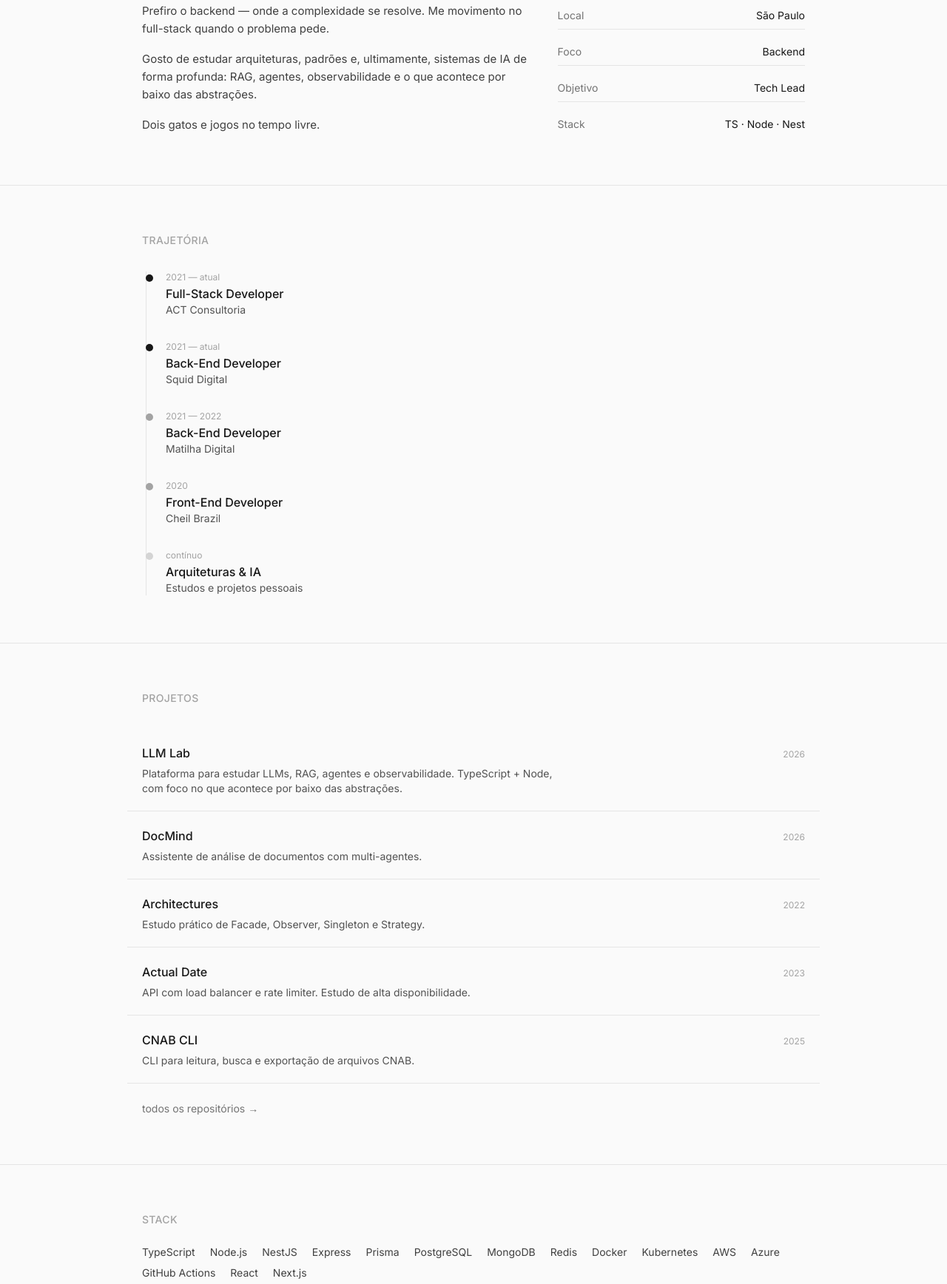
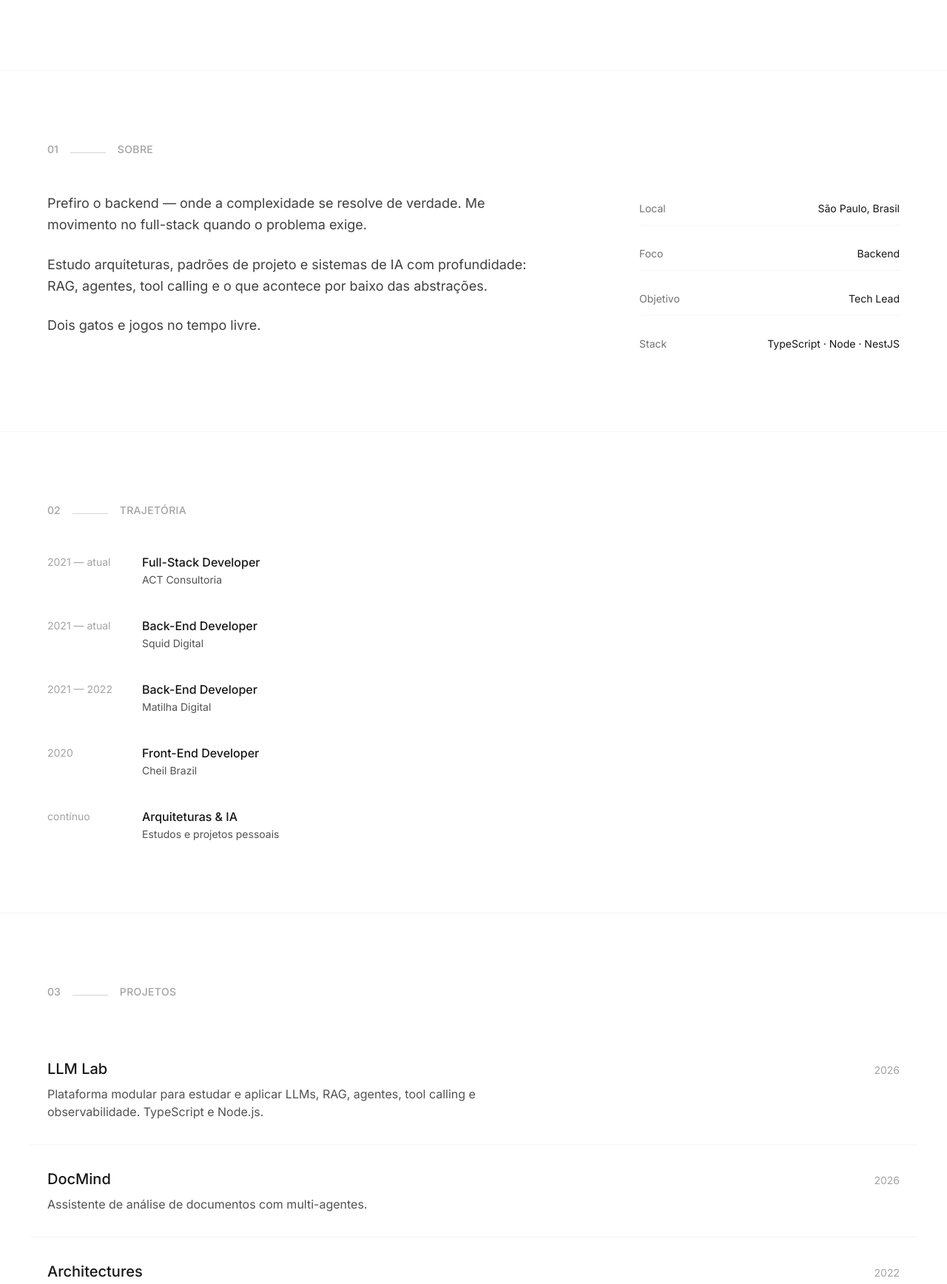
Before and after one commit to graxz/portfolio, a plain HTML site: page index.html in a window 1280 px wide. Shown: the part 539-2275 px from the top of the page at 74% size. Drawn offline with nearby package versions, Linux system fonts and the light colour scheme.

Commit message:
Elevate design to refined minimalist style with better hierarchy and whitespace

```diff
--- a/index.html
+++ b/index.html
@@ -7,173 +7,183 @@
   <script src="https://cdn.tailwindcss.com"></script>
   <link rel="preconnect" href="https://fonts.googleapis.com">
   <link rel="preconnect" href="https://fonts.gstatic.com" crossorigin>
-  <link href="https://fonts.googleapis.com/css2?family=Inter:wght@300;400;500;600&display=swap" rel="stylesheet">
+  <link href="https://fonts.googleapis.com/css2?family=Inter:wght@300;400;500;600;700&display=swap" rel="stylesheet">
   <script>
     tailwind.config = {
       theme: {
         extend: {
           fontFamily: { sans: ['Inter', 'system-ui', 'sans-serif'] },
-          letterSpacing: { tighter: '-0.03em' }
         }
       }
     }
   </script>
-  <style>
-    .timeline::before {
-      content: '';
-      position: absolute;
-      left: 5px;
-      top: 0;
-      bottom: 0;
-      width: 1px;
-      background: #e5e5e5;
-    }
-  </style>
 </head>
-<body class="font-sans antialiased bg-[#fafafa] text-neutral-900">
+<body class="font-sans antialiased bg-white text-neutral-900">
   <!-- Nav -->
-  <nav class="fixed top-0 inset-x-0 z-50 border-b border-neutral-200/60 bg-white/70 backdrop-blur-xl">
-    <div class="max-w-4xl mx-auto px-5 h-14 flex items-center justify-between">
-      <a href="#" class="text-[13px] font-medium tracking-tight">Isaddora</a>
-      <div class="flex items-center gap-5 text-[13px] text-neutral-500">
-        <a href="#sobre" class="hover:text-neutral-900 transition-colors">sobre</a>
-        <a href="#trajetoria" class="hover:text-neutral-900 transition-colors">trajetória</a>
-        <a href="#projetos" class="hover:text-neutral-900 transition-colors">projetos</a>
-        <a href="https://github.com/graxz" target="_blank" class="hover:text-neutral-900 transition-colors">github</a>
+  <nav class="fixed top-0 inset-x-0 z-50 bg-white/80 backdrop-blur-md border-b border-neutral-100">
+    <div class="max-w-6xl mx-auto px-6 h-16 flex items-center justify-between">
+      <a href="#" class="text-sm font-medium tracking-tight">Isaddora Freitas</a>
+      <div class="hidden sm:flex items-center gap-8 text-sm text-neutral-500">
+        <a href="#sobre" class="hover:text-neutral-900 transition-colors">Sobre</a>
+        <a href="#trajetoria" class="hover:text-neutral-900 transition-colors">Trajetória</a>
+        <a href="#projetos" class="hover:text-neutral-900 transition-colors">Projetos</a>
+        <a href="https://github.com/graxz" target="_blank" class="hover:text-neutral-900 transition-colors">GitHub</a>
       </div>
     </div>
   </nav>
 
   <!-- Hero -->
-  <header class="pt-28 pb-20 px-5">
-    <div class="max-w-4xl mx-auto">
-      <div class="flex items-center gap-4 mb-8">
-        <img src="https://avatars.githubusercontent.com/u/60474834?v=4" alt="Isaddora Freitas" class="w-12 h-12 rounded-full object-cover">
+  <header class="pt-32 pb-24 px-6">
+    <div class="max-w-6xl mx-auto">
+      <div class="flex items-center gap-4 mb-10">
+        <img src="https://avatars.githubusercontent.com/u/60474834?v=4" alt="Isaddora Freitas" class="w-14 h-14 rounded-full object-cover">
         <div>
-          <h1 class="text-[28px] sm:text-[32px] font-semibold tracking-tighter leading-none">Isaddora Freitas</h1>
-          <p class="text-sm text-neutral-500 mt-1">Backend · São Paulo</p>
+          <p class="text-sm text-neutral-500">Backend Developer · São Paulo</p>
         </div>
       </div>
-      <p class="text-[17px] leading-relaxed text-neutral-700 max-w-2xl">
-        Desenvolvedora com foco em backend. Construo sistemas claros, observáveis e que resolvem problemas reais.<br class="hidden sm:block">
-        Em direção a Tech Lead.
+      <h1 class="text-5xl sm:text-6xl md:text-7xl font-semibold tracking-tighter leading-[0.95] max-w-3xl">
+        Sistemas claros.<br>Problemas resolvidos.
+      </h1>
+      <p class="mt-8 text-lg sm:text-xl text-neutral-600 max-w-xl leading-relaxed">
+        Desenvolvedora com foco em backend. Construo soluções observáveis e escaláveis. Em direção a Tech Lead.
       </p>
-      <div class="mt-8 flex gap-3">
-        <a href="https://github.com/graxz" target="_blank" class="text-sm px-4 py-2 rounded-md border border-neutral-300 hover:bg-neutral-100 transition-colors">GitHub</a>
-        <a href="https://www.linkedin.com/in/isaddorafreitas/" target="_blank" class="text-sm px-4 py-2 rounded-md border border-neutral-300 hover:bg-neutral-100 transition-colors">LinkedIn</a>
+      <div class="mt-10 flex gap-4">
+        <a href="https://github.com/graxz" target="_blank" class="text-sm px-5 py-2.5 border border-neutral-300 rounded-full hover:bg-neutral-50 transition-colors">GitHub</a>
+        <a href="https://www.linkedin.com/in/isaddorafreitas/" target="_blank" class="text-sm px-5 py-2.5 border border-neutral-300 rounded-full hover:bg-neutral-50 transition-colors">LinkedIn</a>
       </div>
     </div>
   </header>
 
-  <!-- About -->
-  <section id="sobre" class="py-16 px-5 border-t border-neutral-200">
-    <div class="max-w-4xl mx-auto">
-      <h2 class="text-sm font-medium text-neutral-400 mb-6 tracking-wide uppercase">Sobre</h2>
-      <div class="grid md:grid-cols-5 gap-10">
-        <div class="md:col-span-3 text-[15px] leading-relaxed text-neutral-700 space-y-4">
-          <p>Prefiro o backend — onde a complexidade se resolve. Me movimento no full-stack quando o problema pede.</p>
-          <p>Gosto de estudar arquiteturas, padrões e, ultimamente, sistemas de IA de forma profunda: RAG, agentes, observabilidade e o que acontece por baixo das abstrações.</p>
+  <!-- 01 Sobre -->
+  <section id="sobre" class="py-24 px-6 border-t border-neutral-100">
+    <div class="max-w-6xl mx-auto">
+      <div class="flex items-baseline gap-4 mb-12">
+        <span class="text-sm font-medium text-neutral-400">01</span>
+        <div class="w-12 h-px bg-neutral-300"></div>
+        <h2 class="text-sm font-medium tracking-wide uppercase text-neutral-400">Sobre</h2>
+      </div>
+      <div class="grid md:grid-cols-12 gap-12">
+        <div class="md:col-span-7 text-lg leading-relaxed text-neutral-700 space-y-6">
+          <p>Prefiro o backend — onde a complexidade se resolve de verdade. Me movimento no full-stack quando o problema exige.</p>
+          <p>Estudo arquiteturas, padrões de projeto e sistemas de IA com profundidade: RAG, agentes, tool calling e o que acontece por baixo das abstrações.</p>
           <p>Dois gatos e jogos no tempo livre.</p>
         </div>
-        <div class="md:col-span-2 space-y-3 text-sm">
-          <div class="flex justify-between py-2 border-b border-neutral-200"><span class="text-neutral-500">Local</span><span>São Paulo</span></div>
-          <div class="flex justify-between py-2 border-b border-neutral-200"><span class="text-neutral-500">Foco</span><span>Backend</span></div>
-          <div class="flex justify-between py-2 border-b border-neutral-200"><span class="text-neutral-500">Objetivo</span><span>Tech Lead</span></div>
-          <div class="flex justify-between py-2"><span class="text-neutral-500">Stack</span><span>TS · Node · Nest</span></div>
+        <div class="md:col-span-4 md:col-start-9 space-y-4 text-sm">
+          <div class="flex justify-between py-3 border-b border-neutral-100"><span class="text-neutral-500">Local</span><span>São Paulo, Brasil</span></div>
+          <div class="flex justify-between py-3 border-b border-neutral-100"><span class="text-neutral-500">Foco</span><span>Backend</span></div>
+          <div class="flex justify-between py-3 border-b border-neutral-100"><span class="text-neutral-500">Objetivo</span><span>Tech Lead</span></div>
+          <div class="flex justify-between py-3"><span class="text-neutral-500">Stack</span><span>TypeScript · Node · NestJS</span></div>
         </div>
       </div>
     </div>
   </section>
 
-  <!-- Trajectory -->
-  <section id="trajetoria" class="py-16 px-5 border-t border-neutral-200">
-    <div class="max-w-4xl mx-auto">
-      <h2 class="text-sm font-medium text-neutral-400 mb-8 tracking-wide uppercase">Trajetória</h2>
-      <div class="relative timeline pl-8 space-y-8">
-        <div class="relative">
-          <div class="absolute -left-[27px] top-1 w-2.5 h-2.5 rounded-full bg-neutral-900"></div>
-          <div class="text-xs text-neutral-400 mb-0.5">2021 — atual</div>
-          <div class="font-medium">Full-Stack Developer</div>
-          <div class="text-sm text-neutral-600">ACT Consultoria</div>
+  <!-- 02 Trajetória -->
+  <section id="trajetoria" class="py-24 px-6 border-t border-neutral-100">
+    <div class="max-w-6xl mx-auto">
+      <div class="flex items-baseline gap-4 mb-12">
+        <span class="text-sm font-medium text-neutral-400">02</span>
+        <div class="w-12 h-px bg-neutral-300"></div>
+        <h2 class="text-sm font-medium tracking-wide uppercase text-neutral-400">Trajetória</h2>
+      </div>
+      <div class="max-w-2xl space-y-10">
+        <div class="flex gap-8">
+          <div class="text-sm text-neutral-400 w-24 shrink-0 pt-0.5">2021 — atual</div>
+          <div>
+            <div class="font-medium">Full-Stack Developer</div>
+            <div class="text-neutral-600 text-sm mt-0.5">ACT Consultoria</div>
+          </div>
         </div>
-        <div class="relative">
-          <div class="absolute -left-[27px] top-1 w-2.5 h-2.5 rounded-full bg-neutral-900"></div>
-          <div class="text-xs text-neutral-400 mb-0.5">2021 — atual</div>
-          <div class="font-medium">Back-End Developer</div>
-          <div class="text-sm text-neutral-600">Squid Digital</div>
+        <div class="flex gap-8">
+          <div class="text-sm text-neutral-400 w-24 shrink-0 pt-0.5">2021 — atual</div>
+          <div>
+            <div class="font-medium">Back-End Developer</div>
+            <div class="text-neutral-600 text-sm mt-0.5">Squid Digital</div>
+          </div>
         </div>
-        <div class="relative">
-          <div class="absolute -left-[27px] top-1 w-2.5 h-2.5 rounded-full bg-neutral-400"></div>
-          <div class="text-xs text-neutral-400 mb-0.5">2021 — 2022</div>
-          <div class="font-medium">Back-End Developer</div>
-          <div class="text-sm text-neutral-600">Matilha Digital</div>
+        <div class="flex gap-8">
+          <div class="text-sm text-neutral-400 w-24 shrink-0 pt-0.5">2021 — 2022</div>
+          <div>
+            <div class="font-medium">Back-End Developer</div>
+            <div class="text-neutral-600 text-sm mt-0.5">Matilha Digital</div>
+          </div>
         </div>
-        <div class="relative">
-          <div class="absolute -left-[27px] top-1 w-2.5 h-2.5 rounded-full bg-neutral-400"></div>
-          <div class="text-xs text-neutral-400 mb-0.5">2020</div>
-          <div class="font-medium">Front-End Developer</div>
-          <div class="text-sm text-neutral-600">Cheil Brazil</div>
+        <div class="flex gap-8">
+          <div class="text-sm text-neutral-400 w-24 shrink-0 pt-0.5">2020</div>
+          <div>
+            <div class="font-medium">Front-End Developer</div>
+            <div class="text-neutral-600 text-sm mt-0.5">Cheil Brazil</div>
+          </div>
         </div>
-        <div class="relative">
-          <div class="absolute -left-[27px] top-1 w-2.5 h-2.5 rounded-full bg-neutral-300"></div>
-          <div class="text-xs text-neutral-400 mb-0.5">contínuo</div>
-          <div class="font-medium">Arquiteturas & IA</div>
-          <div class="text-sm text-neutral-600">Estudos e projetos pessoais</div>
+        <div class="flex gap-8">
+          <div class="text-sm text-neutral-400 w-24 shrink-0 pt-0.5">contínuo</div>
+          <div>
+            <div class="font-medium">Arquiteturas & IA</div>
+            <div class="text-neutral-600 text-sm mt-0.5">Estudos e projetos pessoais</div>
+          </div>
         </div>
       </div>
     </div>
   </section>
 
-  <!-- Projects -->
-  <section id="projetos" class="py-16 px-5 border-t border-neutral-200">
-    <div class="max-w-4xl mx-auto">
-      <h2 class="text-sm font-medium text-neutral-400 mb-8 tracking-wide uppercase">Projetos</h2>
-      <div class="space-y-px">
-        <a href="https://github.com/graxz/llm-lab" target="_blank" class="block group py-5 border-b border-neutral-200 hover:bg-neutral-50 -mx-5 px-5 transition-colors">
-          <div class="flex items-baseline justify-between gap-4">
-            <h3 class="font-medium group-hover:underline underline-offset-4">LLM Lab</h3>
-            <span class="text-xs text-neutral-400 shrink-0">2026</span>
+  <!-- 03 Projetos -->
+  <section id="projetos" class="py-24 px-6 border-t border-neutral-100">
+    <div class="max-w-6xl mx-auto">
+      <div class="flex items-baseline gap-4 mb-12">
+        <span class="text-sm font-medium text-neutral-400">03</span>
+        <div class="w-12 h-px bg-neutral-300"></div>
+        <h2 class="text-sm font-medium tracking-wide uppercase text-neutral-400">Projetos</h2>
+      </div>
+      <div class="space-y-0">
+        <a href="https://github.com/graxz/llm-lab" target="_blank" class="group block py-8 border-b border-neutral-100 hover:bg-neutral-50/50 -mx-6 px-6 transition-colors">
+          <div class="flex items-baseline justify-between gap-6">
+            <h3 class="text-xl font-medium group-hover:underline underline-offset-4">LLM Lab</h3>
+            <span class="text-sm text-neutral-400 shrink-0">2026</span>
           </div>
-          <p class="text-sm text-neutral-600 mt-1.5 max-w-xl">Plataforma para estudar LLMs, RAG, agentes e observabilidade. TypeScript + Node, com foco no que acontece por baixo das abstrações.</p>
+          <p class="mt-2 text-neutral-600 max-w-2xl">Plataforma modular para estudar e aplicar LLMs, RAG, agentes, tool calling e observabilidade. TypeScript e Node.js.</p>
         </a>
-        <a href="https://github.com/graxz/docmind" target="_blank" class="block group py-5 border-b border-neutral-200 hover:bg-neutral-50 -mx-5 px-5 transition-colors">
-          <div class="flex items-baseline justify-between gap-4">
-            <h3 class="font-medium group-hover:underline underline-offset-4">DocMind</h3>
-            <span class="text-xs text-neutral-400 shrink-0">2026</span>
+        <a href="https://github.com/graxz/docmind" target="_blank" class="group block py-8 border-b border-neutral-100 hover:bg-neutral-50/50 -mx-6 px-6 transition-colors">
+          <div class="flex items-baseline justify-between gap-6">
+            <h3 class="text-xl font-medium group-hover:underline underline-offset-4">DocMind</h3>
+            <span class="text-sm text-neutral-400 shrink-0">2026</span>
           </div>
-          <p class="text-sm text-neutral-600 mt-1.5">Assistente de análise de documentos com multi-agentes.</p>
+          <p class="mt-2 text-neutral-600">Assistente de análise de documentos com multi-agentes.</p>
         </a>
-        <a href="https://github.com/graxz/architectures" target="_blank" class="block group py-5 border-b border-neutral-200 hover:bg-neutral-50 -mx-5 px-5 transition-colors">
-          <div class="flex items-baseline justify-between gap-4">
-            <h3 class="font-medium group-hover:underline underline-offset-4">Architectures</h3>
-            <span class="text-xs text-neutral-400 shrink-0">2022</span>
+        <a href="https://github.com/graxz/architectures" target="_blank" class="group block py-8 border-b border-neutral-100 hover:bg-neutral-50/50 -mx-6 px-6 transition-colors">
+          <div class="flex items-baseline justify-between gap-6">
+            <h3 class="text-xl font-medium group-hover:underline underline-offset-4">Architectures</h3>
+            <span class="text-sm text-neutral-400 shrink-0">2022</span>
           </div>
-          <p class="text-sm text-neutral-600 mt-1.5">Estudo prático de Facade, Observer, Singleton e Strategy.</p>
+          <p class="mt-2 text-neutral-600">Estudo prático de Facade, Observer, Singleton e Strategy.</p>
         </a>
-        <a href="https://github.com/graxz/actual-date" target="_blank" class="block group py-5 border-b border-neutral-200 hover:bg-neutral-50 -mx-5 px-5 transition-colors">
-          <div class="flex items-baseline justify-between gap-4">
-            <h3 class="font-medium group-hover:underline underline-offset-4">Actual Date</h3>
-            <span class="text-xs text-neutral-400 shrink-0">2023</span>
+        <a href="https://github.com/graxz/actual-date" target="_blank" class="group block py-8 border-b border-neutral-100 hover:bg-neutral-50/50 -mx-6 px-6 transition-colors">
+          <div class="flex items-baseline justify-between gap-6">
+            <h3 class="text-xl font-medium group-hover:underline underline-offset-4">Actual Date</h3>
+            <span class="text-sm text-neutral-400 shrink-0">2023</span>
           </div>
-          <p class="text-sm text-neutral-600 mt-1.5">API com load balancer e rate limiter. Estudo de alta disponibilidade.</p>
+          <p class="mt-2 text-neutral-600">API com load balancer e rate limiter. Estudo de alta disponibilidade.</p>
         </a>
-        <a href="https://github.com/graxz/cnab-cli" target="_blank" class="block group py-5 border-b border-neutral-200 hover:bg-neutral-50 -mx-5 px-5 transition-colors">
-          <div class="flex items-baseline justify-between gap-4">
-            <h3 class="font-medium group-hover:underline underline-offset-4">CNAB CLI</h3>
-            <span class="text-xs text-neutral-400 shrink-0">2025</span>
+        <a href="https://github.com/graxz/cnab-cli" target="_blank" class="group block py-8 border-b border-neutral-100 hover:bg-neutral-50/50 -mx-6 px-6 transition-colors">
+          <div class="flex items-baseline justify-between gap-6">
+            <h3 class="text-xl font-medium group-hover:underline underline-offset-4">CNAB CLI</h3>
+            <span class="text-sm text-neutral-400 shrink-0">2025</span>
           </div>
-          <p class="text-sm text-neutral-600 mt-1.5">CLI para leitura, busca e exportação de arquivos CNAB.</p>
+          <p class="mt-2 text-neutral-600">CLI para leitura, busca e exportação de arquivos CNAB.</p>
         </a>
       </div>
-      <a href="https://github.com/graxz" target="_blank" class="inline-block mt-6 text-sm text-neutral-500 hover:text-neutral-900">todos os repositórios →</a>
+      <a href="https://github.com/graxz" target="_blank" class="inline-block mt-10 text-sm text-neutral-500 hover:text-neutral-900 transition-colors">Ver todos os repositórios →</a>
     </div>
   </section>
 
-  <!-- Skills -->
-  <section id="skills" class="py-16 px-5 border-t border-neutral-200">
-    <div class="max-w-4xl mx-auto">
-      <h2 class="text-sm font-medium text-neutral-400 mb-6 tracking-wide uppercase">Stack</h2>
-      <div class="flex flex-wrap gap-x-5 gap-y-2 text-sm text-neutral-700">
+  <!-- 04 Stack -->
+  <section class="py-24 px-6 border-t border-neutral-100">
+    <div class="max-w-6xl mx-auto">
+      <div class="flex items-baseline gap-4 mb-12">
+        <span class="text-sm font-medium text-neutral-400">04</span>
+        <div class="w-12 h-px bg-neutral-300"></div>
+        <h2 class="text-sm font-medium tracking-wide uppercase text-neutral-400">Stack</h2>
+      </div>
+      <div class="flex flex-wrap gap-x-6 gap-y-3 text-base text-neutral-700 max-w-3xl">
         <span>TypeScript</span>
         <span>Node.js</span>
         <span>NestJS</span>
@@ -194,12 +204,12 @@
   </section>
 
   <!-- Footer -->
-  <footer class="py-10 px-5 border-t border-neutral-200 text-sm text-neutral-500">
-    <div class="max-w-4xl mx-auto flex justify-between items-center">
-      <span>© 2026</span>
-      <div class="flex gap-5">
-        <a href="https://github.com/graxz" target="_blank" class="hover:text-neutral-900">GitHub</a>
-        <a href="https://www.linkedin.com/in/isaddorafreitas/" target="_blank" class="hover:text-neutral-900">LinkedIn</a>
+  <footer class="py-12 px-6 border-t border-neutral-100 text-sm text-neutral-500">
+    <div class="max-w-6xl mx-auto flex flex-col sm:flex-row justify-between items-center gap-4">
+      <span>© 2026 Isaddora Freitas</span>
+      <div class="flex gap-6">
+        <a href="https://github.com/graxz" target="_blank" class="hover:text-neutral-900 transition-colors">GitHub</a>
+        <a href="https://www.linkedin.com/in/isaddorafreitas/" target="_blank" class="hover:text-neutral-900 transition-colors">LinkedIn</a>
       </div>
     </div>
   </footer>
```
